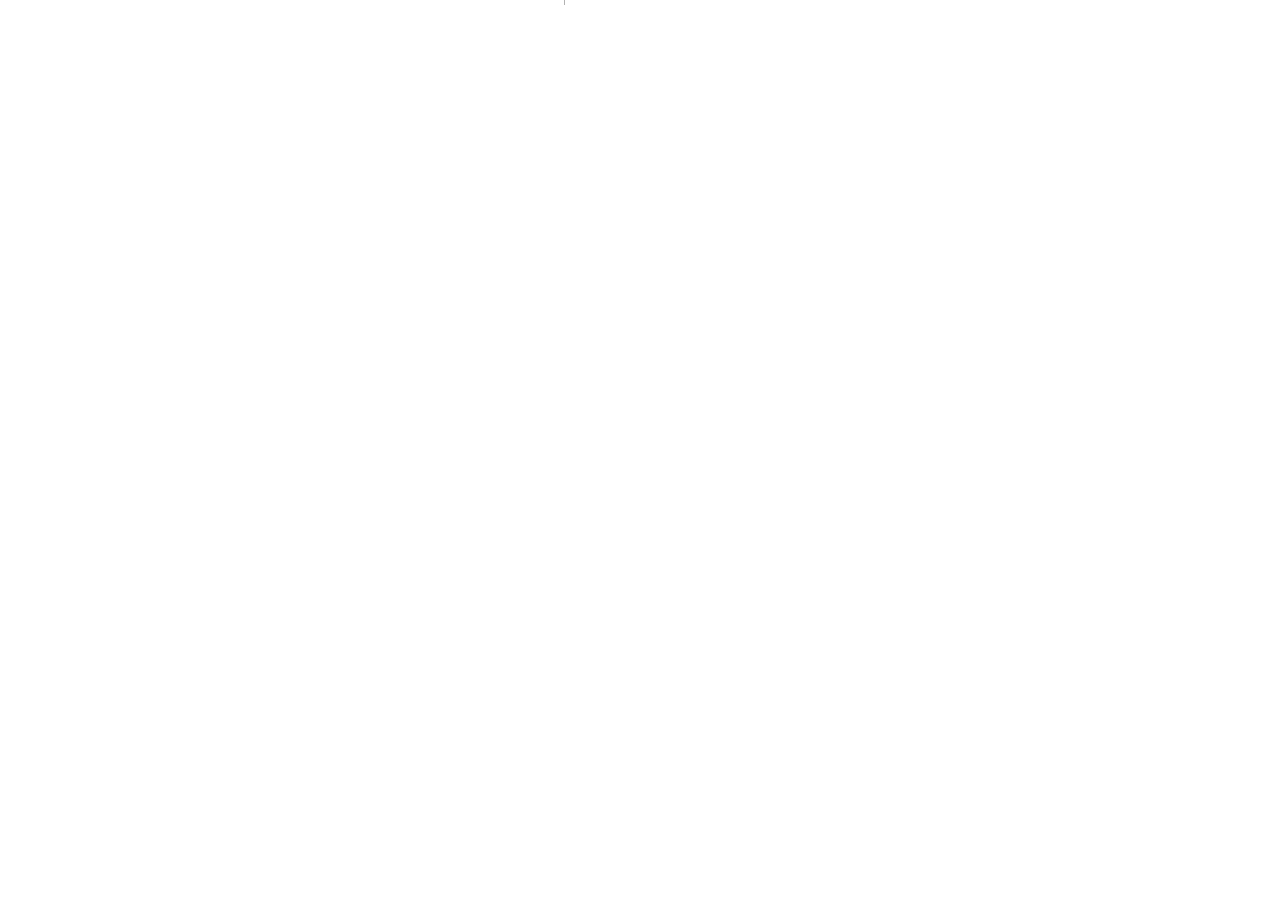
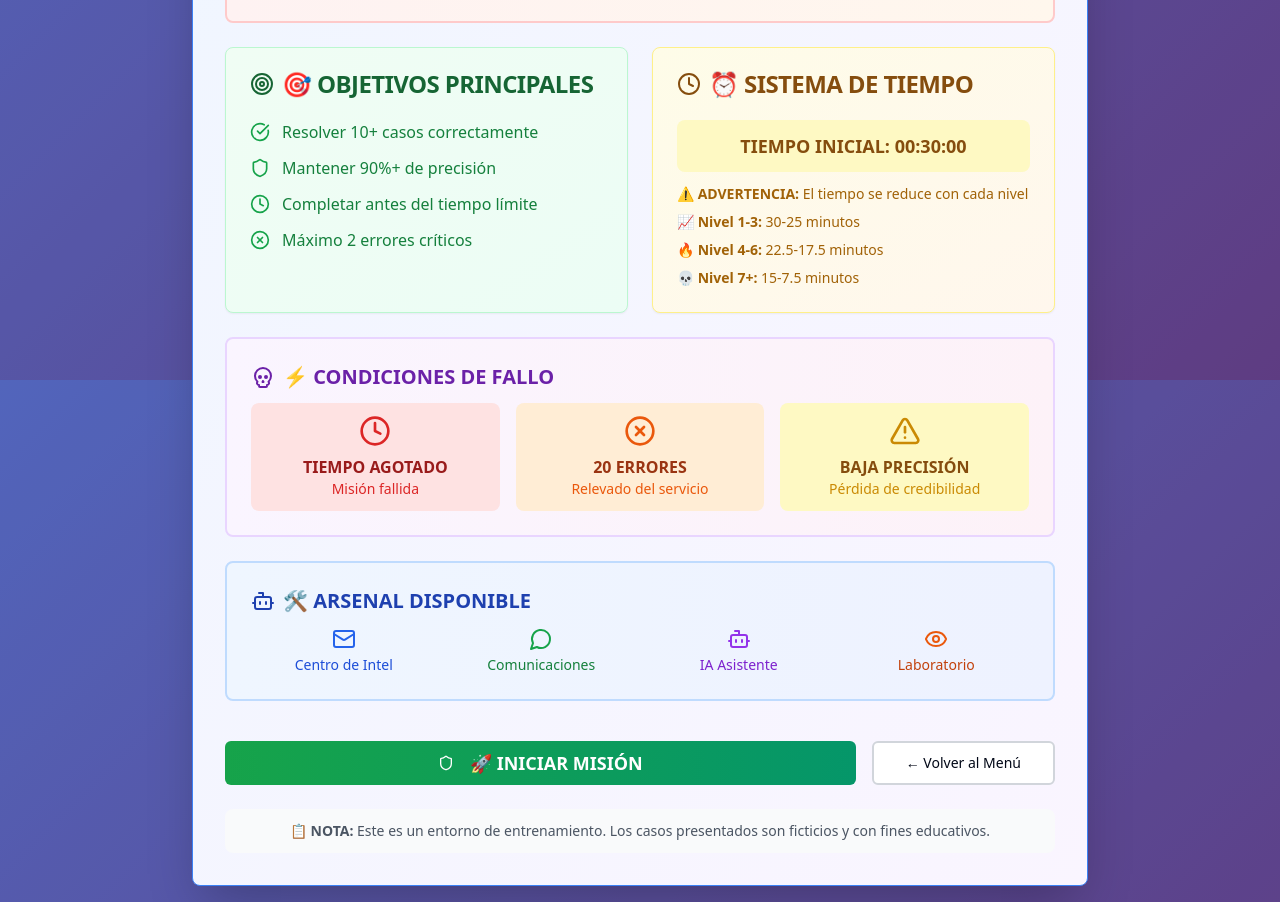
Before and after one commit to MarcoGillone/Seminario_2025_Grupo-04, a Next.js app: page /juego/briefing in a window 1280 px wide. Before the commit this address had no page. Shown: the part 420-1322 px from the top of the page. Before the commit the page ends 800 px from the top, so only its background shows below. Built offline with nearby package versions, Linux system fonts and the light colour scheme.

Commit message:
brief, cambios en el flujo

```diff
--- /dev/null
+++ b/app/juego/briefing/page.tsx
@@ -0,0 +1,184 @@
+// Nuevo archivo: app/briefing/page.tsx
+"use client";
+
+import { useRouter } from "next/navigation";
+import {
+  AlertTriangle,
+  Shield,
+  CheckCircle,
+  XCircle,
+  Clock,
+  Target,
+  Bot,
+  Eye,
+  Mail,
+  MessageCircle,
+  Skull,
+} from "lucide-react";
+import { Button } from "@/components/ui/button";
+import { Card, CardContent, CardHeader, CardTitle, CardDescription } from "@/components/ui/card";
+
+export default function BriefingPage() {
+  const router = useRouter();
+
+  const formatTime = (seconds: number) => {
+    const m = Math.floor(seconds / 60);
+    const s = seconds % 60;
+    return `00:${m.toString().padStart(2, "0")}:${s.toString().padStart(2, "0")}`;
+  };
+
+  const calculateTimeByLevel = (level: number) => {
+    return Math.max(450, 1800 - (level - 1) * 150); // Ejemplo de escala
+  };
+
+  return (
+    <div className="min-h-screen flex items-center justify-center p-4 relative" style={{ background: "linear-gradient(135deg, #667eea 0%, #764ba2 100%)", backgroundAttachment: "fixed" }}>
+      <div className="absolute inset-0 bg-black/20"></div>
+
+      <Card className="max-w-4xl w-full relative z-10 border-blue-500 shadow-2xl bg-gradient-to-br from-blue-50 to-purple-50">
+        <CardHeader className="text-center bg-gradient-to-r from-blue-600 to-purple-600 text-white rounded-t-lg">
+          <div className="mx-auto mb-4">
+            <Shield className="w-20 h-20 animate-pulse" />
+          </div>
+          <CardTitle className="text-4xl font-bold">🎮 MISIÓN: DEEPFAKE NEWSROOM</CardTitle>
+          <CardDescription className="text-lg text-blue-100">
+            Centro de Operaciones Anti-Desinformación
+          </CardDescription>
+        </CardHeader>
+
+        <CardContent className="space-y-6 p-8">
+          <div className="bg-gradient-to-r from-red-50 to-orange-50 p-6 rounded-lg border-2 border-red-200">
+            <h3 className="font-bold text-red-800 mb-3 flex items-center gap-2 text-xl">
+              <AlertTriangle className="w-6 h-6" />🚨 BRIEFING URGENTE
+            </h3>
+            <p className="text-red-700 font-medium leading-relaxed">
+              <strong>Agente Juan Carlos Rodríguez</strong>, la desinformación digital ha alcanzado niveles críticos.
+              Tu misión es analizar contenido multimedia y determinar si es auténtico o manipulado mediante IA.
+              <span className="text-red-800 font-bold"> El futuro de la verdad está en tus manos.</span>
+            </p>
+          </div>
+
+          <div className="grid grid-cols-1 md:grid-cols-2 gap-6">
+            <Card className="bg-gradient-to-br from-green-50 to-emerald-50 border-green-200">
+              <CardHeader>
+                <CardTitle className="text-green-800 flex items-center gap-2">
+                  <Target className="w-6 h-6" />🎯 OBJETIVOS PRINCIPALES
+                </CardTitle>
+              </CardHeader>
+              <CardContent className="space-y-3">
+                <div className="flex items-center gap-3">
+                  <CheckCircle className="w-5 h-5 text-green-600" />
+                  <span className="text-green-700 font-medium">Resolver 10+ casos correctamente</span>
+                </div>
+                <div className="flex items-center gap-3">
+                  <Shield className="w-5 h-5 text-green-600" />
+                  <span className="text-green-700 font-medium">Mantener 90%+ de precisión</span>
+                </div>
+                <div className="flex items-center gap-3">
+                  <Clock className="w-5 h-5 text-green-600" />
+                  <span className="text-green-700 font-medium">Completar antes del tiempo límite</span>
+                </div>
+                <div className="flex items-center gap-3">
+                  <XCircle className="w-5 h-5 text-green-600" />
+                  <span className="text-green-700 font-medium">Máximo 2 errores críticos</span>
+                </div>
+              </CardContent>
+            </Card>
+
+            <Card className="bg-gradient-to-br from-yellow-50 to-orange-50 border-yellow-200">
+              <CardHeader>
+                <CardTitle className="text-yellow-800 flex items-center gap-2">
+                  <Clock className="w-6 h-6" />⏰ SISTEMA DE TIEMPO
+                </CardTitle>
+              </CardHeader>
+              <CardContent className="space-y-3">
+                <div className="bg-yellow-100 p-3 rounded-lg">
+                  <p className="text-yellow-800 font-bold text-center text-lg">
+                    TIEMPO INICIAL: {formatTime(calculateTimeByLevel(1))}
+                  </p>
+                </div>
+                <div className="space-y-2 text-yellow-700 text-sm">
+                  <p><strong>⚠️ ADVERTENCIA:</strong> El tiempo se reduce con cada nivel</p>
+                  <p><strong>📈 Nivel 1-3:</strong> 30-25 minutos</p>
+                  <p><strong>🔥 Nivel 4-6:</strong> 22.5-17.5 minutos</p>
+                  <p><strong>💀 Nivel 7+:</strong> 15-7.5 minutos</p>
+                </div>
+              </CardContent>
+            </Card>
+          </div>
+
+          <div className="bg-gradient-to-r from-purple-50 to-pink-50 p-6 rounded-lg border-2 border-purple-200">
+            <h3 className="font-bold text-purple-800 mb-3 flex items-center gap-2 text-xl">
+              <Skull className="w-6 h-6" />⚡ CONDICIONES DE FALLO
+            </h3>
+            <div className="grid grid-cols-1 md:grid-cols-3 gap-4 text-center">
+              <div className="bg-red-100 p-3 rounded-lg">
+                <Clock className="w-8 h-8 text-red-600 mx-auto mb-2" />
+                <p className="text-red-800 font-bold">TIEMPO AGOTADO</p>
+                <p className="text-red-600 text-sm">Misión fallida</p>
+              </div>
+              <div className="bg-orange-100 p-3 rounded-lg">
+                <XCircle className="w-8 h-8 text-orange-600 mx-auto mb-2" />
+                <p className="text-orange-800 font-bold">20 ERRORES</p>
+                <p className="text-orange-600 text-sm">Relevado del servicio</p>
+              </div>
+              <div className="bg-yellow-100 p-3 rounded-lg">
+                <AlertTriangle className="w-8 h-8 text-yellow-600 mx-auto mb-2" />
+                <p className="text-yellow-800 font-bold">BAJA PRECISIÓN</p>
+                <p className="text-yellow-600 text-sm">Pérdida de credibilidad</p>
+              </div>
+            </div>
+          </div>
+
+          <div className="bg-gradient-to-r from-blue-50 to-indigo-50 p-6 rounded-lg border-2 border-blue-200">
+            <h3 className="font-bold text-blue-800 mb-3 flex items-center gap-2 text-xl">
+              <Bot className="w-6 h-6" />🛠️ ARSENAL DISPONIBLE
+            </h3>
+            <div className="grid grid-cols-2 md:grid-cols-4 gap-3">
+              <div className="text-center">
+                <Mail className="w-6 h-6 text-blue-600 mx-auto mb-1" />
+                <p className="text-blue-700 text-sm font-medium">Centro de Intel</p>
+              </div>
+              <div className="text-center">
+                <MessageCircle className="w-6 h-6 text-green-600 mx-auto mb-1" />
+                <p className="text-green-700 text-sm font-medium">Comunicaciones</p>
+              </div>
+              <div className="text-center">
+                <Bot className="w-6 h-6 text-purple-600 mx-auto mb-1" />
+                <p className="text-purple-700 text-sm font-medium">IA Asistente</p>
+              </div>
+              <div className="text-center">
+                <Eye className="w-6 h-6 text-orange-600 mx-auto mb-1" />
+                <p className="text-orange-700 text-sm font-medium">Laboratorio</p>
+              </div>
+            </div>
+          </div>
+
+          <div className="flex gap-4 pt-4">
+            <Button
+              onClick={() => router.push("/juego")}
+              className="flex-1 bg-gradient-to-r from-green-600 to-emerald-600 hover:from-green-700 hover:to-emerald-700 text-white font-bold text-lg py-4"
+              size="lg"
+            >
+              <Shield className="w-6 h-6 mr-2" />🚀 INICIAR MISIÓN
+            </Button>
+            <Button
+              onClick={() => router.push("/")}
+              variant="outline"
+              className="px-8 py-4 border-2 border-gray-300 hover:bg-gray-50"
+              size="lg"
+            >
+              ← Volver al Menú
+            </Button>
+          </div>
+
+          <div className="text-center text-gray-600 text-sm bg-gray-50 p-3 rounded-lg">
+            <p>
+              <strong>📋 NOTA:</strong> Este es un entorno de entrenamiento. Los casos presentados son ficticios y con fines educativos.
+            </p>
+          </div>
+        </CardContent>
+      </Card>
+    </div>
+  );
+}
--- a/app/juego/page.tsx
+++ b/app/juego/page.tsx
@@ -1,5 +1,4 @@
 "use client"
-
 import { useState, useEffect } from "react"
 import { Button } from "@/components/ui/button"
 import { Card, CardContent, CardDescription, CardHeader, CardTitle } from "@/components/ui/card"
@@ -1123,7 +1122,6 @@ useEffect(() => {
   return (
 
     <div id="tour-blur-wrapper" style={{ position: 'relative' }}>
-
       <div
         className="min-h-screen relative overflow-hidden"
         style={{
--- a/app/page.tsx
+++ b/app/page.tsx
@@ -130,7 +130,7 @@ export default function Component() {
             <Button
                 size="lg"
                 className="bg-gradient-to-r from-purple-600 to-pink-600 hover:from-purple-700 hover:to-pink-700 text-white px-8 py-3"
-                onClick={() => (window.location.href = "/juego")}
+                onClick={() => (window.location.href = "/juego/briefing")}
               >
                 <Play className="mr-2 h-5 w-5" />
                 Jugar Investigación Deepfake
```
